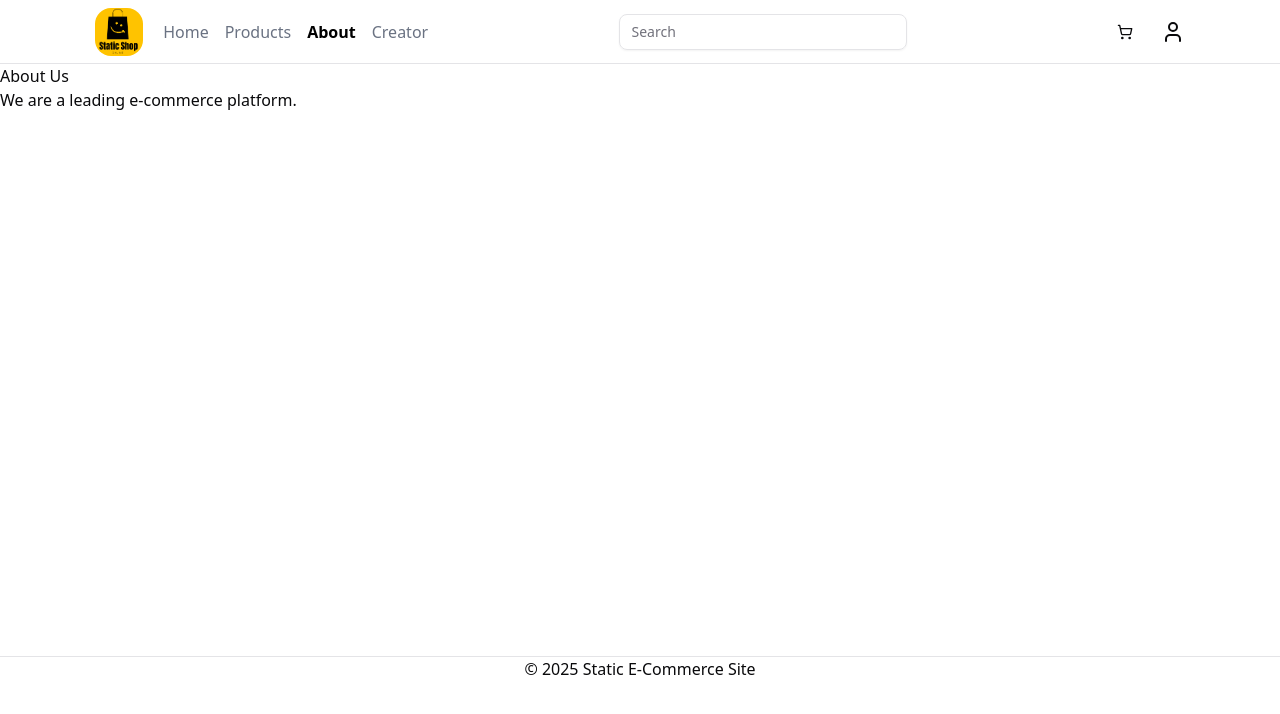
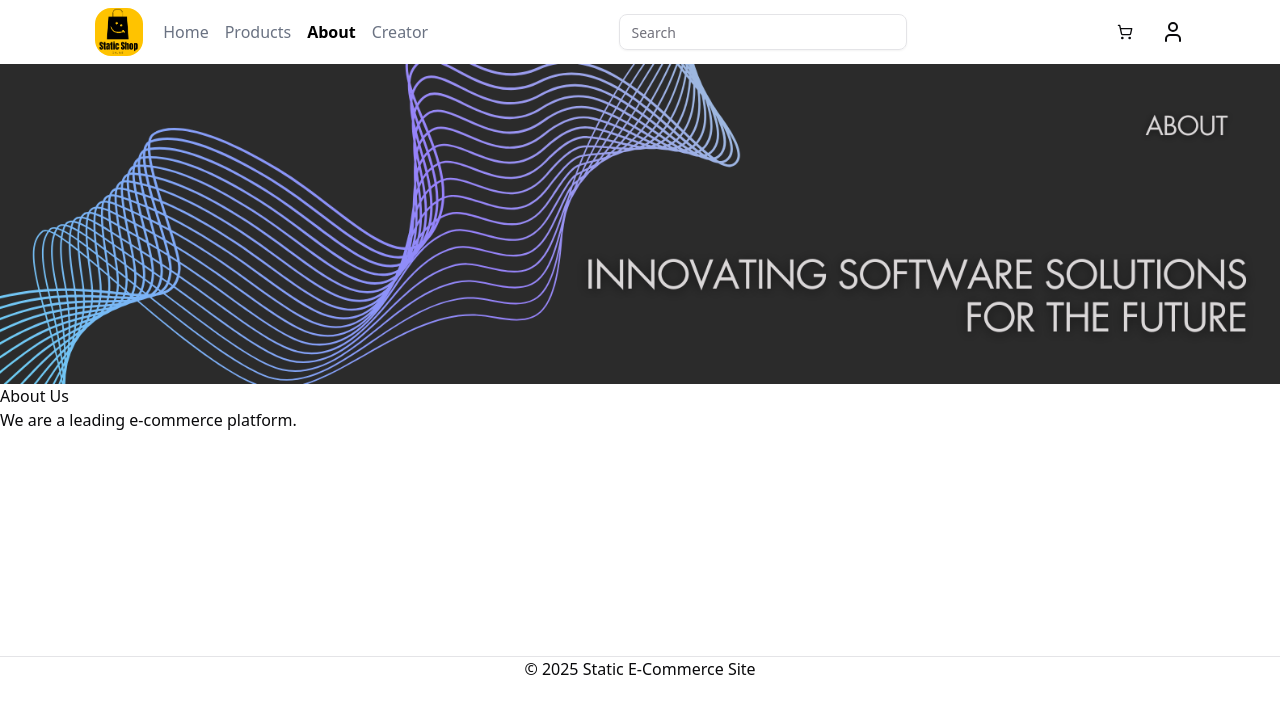
Before and after one commit to LeynardPenaranda/e-commerce-with-redux-rest-api, a React (Vite) app: page /about in a window 1280 px wide. Shown: the top 714 px of the page. Built offline with nearby package versions, Linux system fonts and the light colour scheme.

Commit message:
Pause creating about

```diff
--- a/src/components/header.tsx
+++ b/src/components/header.tsx
@@ -15,7 +15,7 @@ const Header = () => {
   ];
 
   return (
-    <header className="border-b flex items-center justify-around">
+    <header className=" flex items-center justify-around bg-white/20 backdrop-blur-md">
       <div className="flex items-center space-x-5">
         <div>
           <img
@@ -48,11 +48,11 @@ const Header = () => {
       <div className="flex items-center space-x-2">
         <div className="flex items-center px-5">
           <Link to="cart">
-            <ShoppingCart className="w-4 h-4" />
+            <ShoppingCart className="w-4 h-4 drop-shadow-[0_4px_6px_rgba(255,255,255,0.9)]" />
           </Link>
         </div>
         <div className="hidden sm:flex">
-          <User />
+          <User className="drop-shadow-[0_4px_6px_rgba(255,255,255,0.9)]" />
         </div>
       </div>
     </header>
--- a/src/components/pages/about.tsx
+++ b/src/components/pages/about.tsx
@@ -1,6 +1,9 @@
 const About = () => {
   return (
     <div>
+      <div className="w-full object-center object-contain">
+        <img src="/images/Banner.png" alt="banner" className="w-full h-full " />
+      </div>
       <h1>About Us</h1>
       <p>We are a leading e-commerce platform.</p>
     </div>
```
Also changed, not shown: public/images/Banner.png (added).
